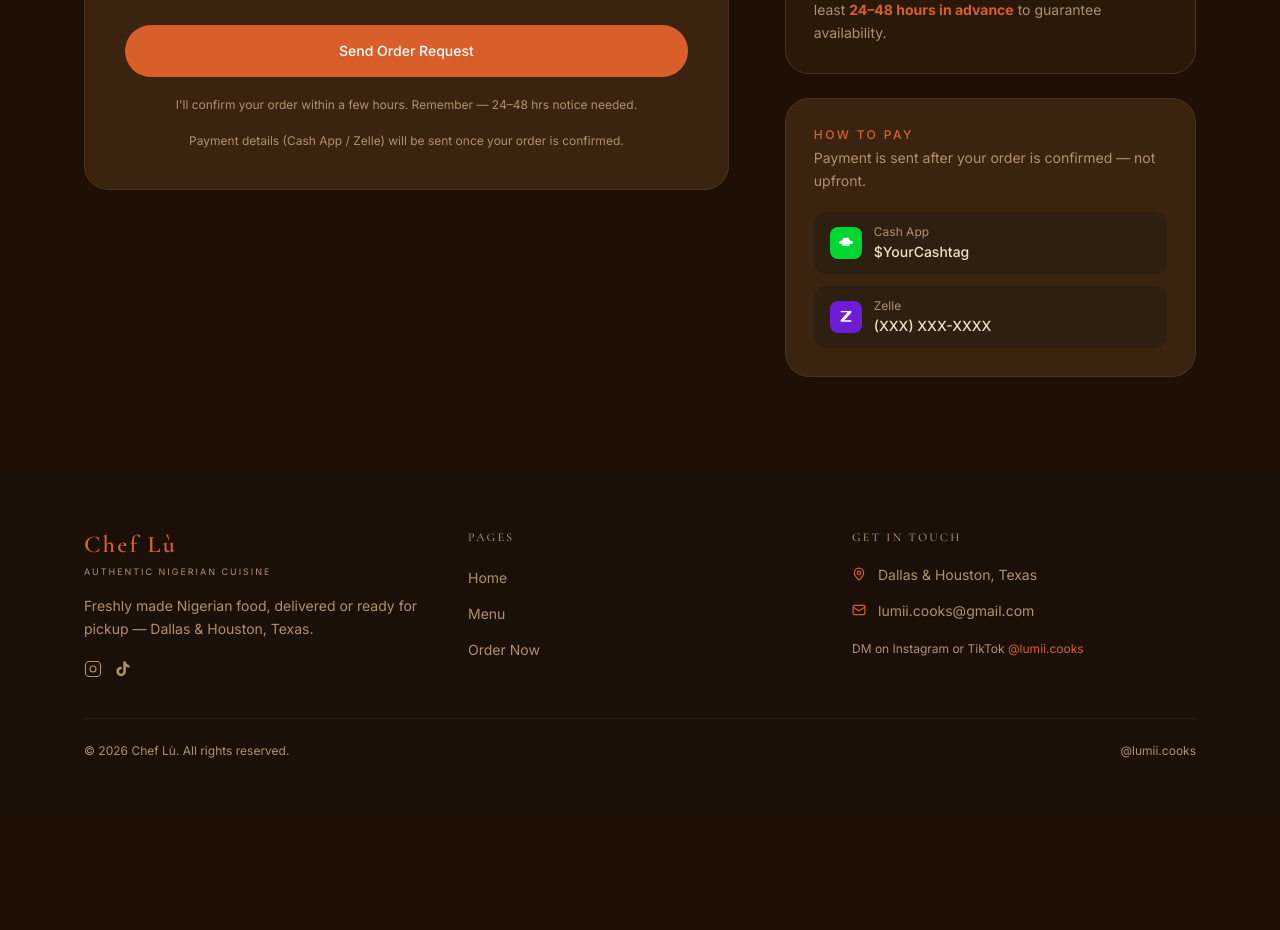
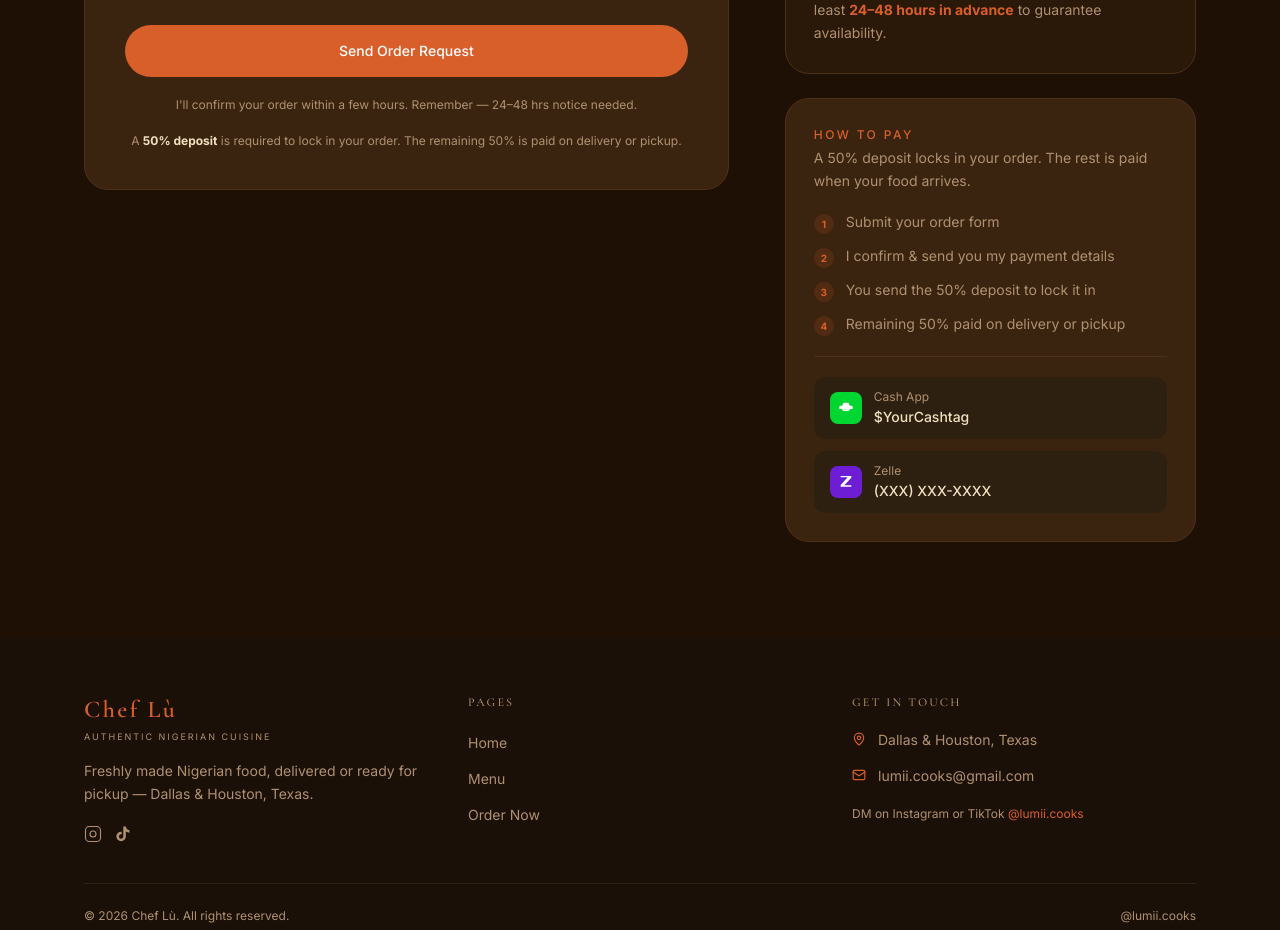
Before and after one commit to TamiDeji04/Chef-Lumi, a Next.js app: page /order in a window 1280 px wide. Shown: the part 860-1790 px from the top of the page. Before the commit the page ends 1675 px from the top, so only its background shows below. Built offline with nearby package versions, Linux system fonts and the light colour scheme.

Commit message:
Add 50% deposit system explanation to order page
Co-authored-by: Cursor <cursoragent@cursor.com>

```diff
--- a/app/order/page.tsx
+++ b/app/order/page.tsx
@@ -150,7 +150,7 @@ export default function OrderPage() {
                 I&apos;ll confirm your order within a few hours. Remember — 24–48 hrs notice needed.
               </p>
               <p className="text-xs text-[#B09070] text-center">
-                Payment details (Cash App / Zelle) will be sent once your order is confirmed.
+                A <strong className="text-[#F0E0C0]">50% deposit</strong> is required to lock in your order. The remaining 50% is paid on delivery or pickup.
               </p>
             </form>
           </div>
@@ -241,10 +241,27 @@ export default function OrderPage() {
                 How to Pay
               </p>
               <p className="text-sm text-[#B09070] mb-5 leading-relaxed">
-                Payment is sent after your order is confirmed — not upfront.
+                A 50% deposit locks in your order. The rest is paid when your food arrives.
               </p>
 
-              <div className="space-y-3">
+              {/* Steps */}
+              <ol className="space-y-3 mb-5">
+                {[
+                  { n: "1", text: "Submit your order form" },
+                  { n: "2", text: "I confirm & send you my payment details" },
+                  { n: "3", text: "You send the 50% deposit to lock it in" },
+                  { n: "4", text: "Remaining 50% paid on delivery or pickup" },
+                ].map((s) => (
+                  <li key={s.n} className="flex items-start gap-3">
+                    <span className="w-5 h-5 rounded-full bg-[#D95F2A]/15 text-[#D95F2A] text-[10px] font-bold flex items-center justify-center shrink-0 mt-0.5">
+                      {s.n}
+                    </span>
+                    <span className="text-sm text-[#B09070] leading-snug">{s.text}</span>
+                  </li>
+                ))}
+              </ol>
+
+              <div className="border-t border-[#4E3018] pt-5 space-y-3">
                 {/* Cash App */}
                 <div className="flex items-center gap-3 bg-[#2D2010] rounded-xl px-4 py-3">
                   <div className="w-8 h-8 rounded-lg flex items-center justify-center shrink-0" style={{ backgroundColor: "#00D632" }}>
```
